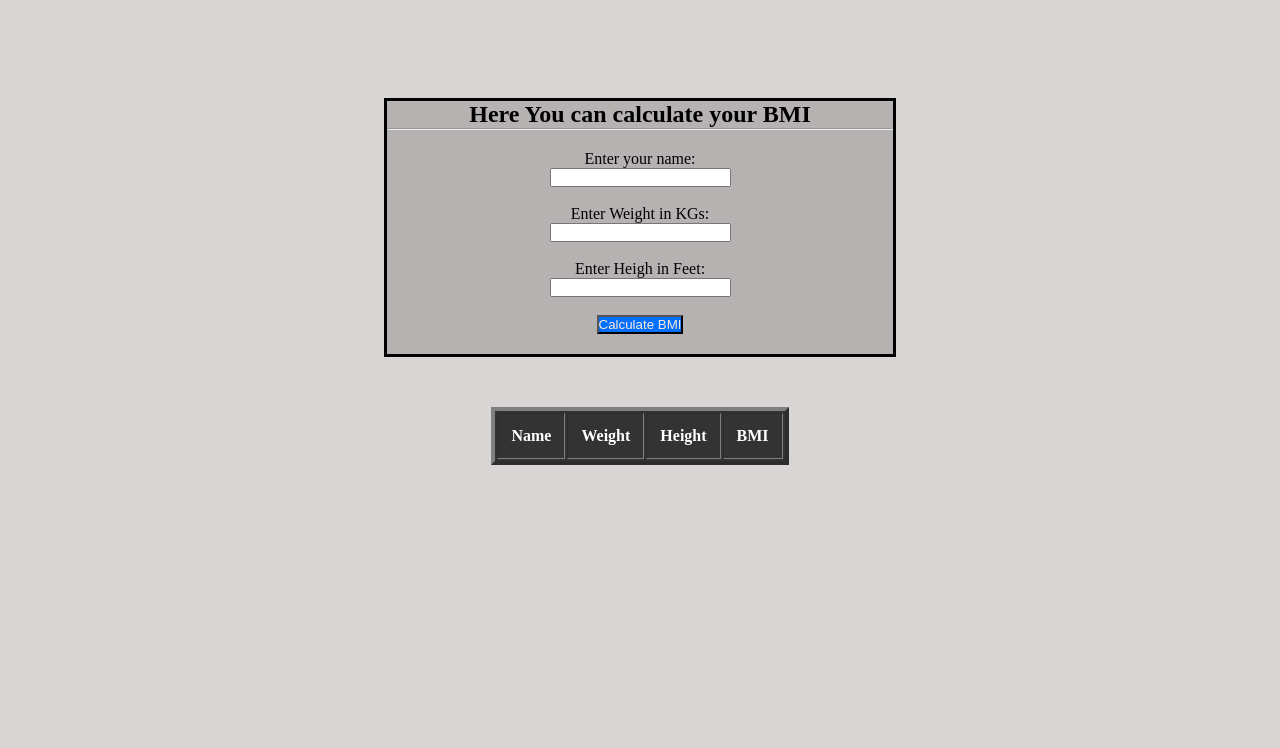
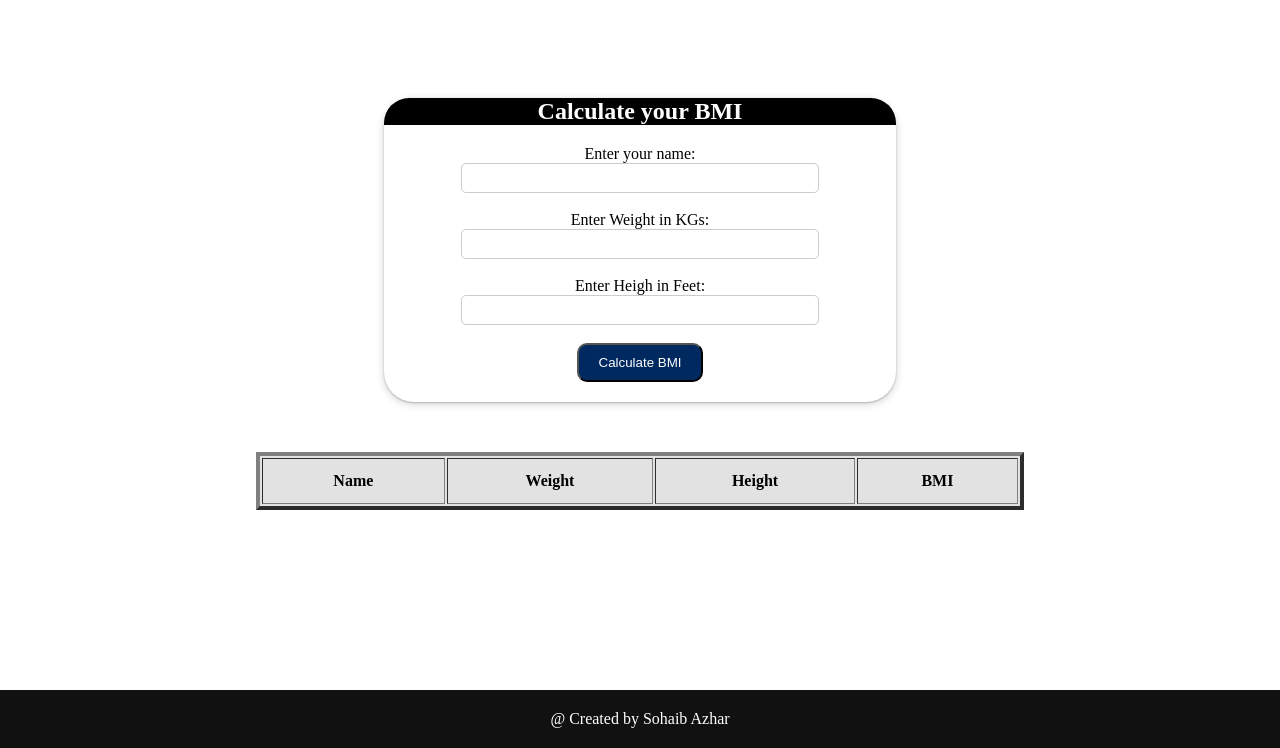
Before and after one commit to Sohaib-Azhar010/GUI_BMI_Calculator, a plain HTML site: page index.html in a window 1280 px wide. Shown: the part 52-800 px from the top of the page. Drawn offline with Linux system fonts and the light colour scheme.

Commit message:
first commit

```diff
--- a/index.html
+++ b/index.html
@@ -14,8 +14,7 @@
       </nav>
     </header>
     <div class="cal">
-      <h2>Here You can calculate your BMI</h2>
-      <hr />
+      <h2>Calculate your BMI</h2>
 
       <form>
         <label for="name">Enter your name:</label><br />
@@ -28,7 +27,7 @@
       </form>
     </div>
     <center>
-    <table border="4" id="show">
+    <table border="4" id="show" class="show">
       <thead>
         <tr>
           <th>Name</th>
@@ -40,6 +39,9 @@
     </table>
   </center>
 
+  <footer>
+    <p>@ Created by Sohaib Azhar</p>
+  </footer>
     <script src="/index.js"></script>
   </body>
 </html>
--- a/index.js
+++ b/index.js
@@ -1,4 +1,3 @@
-
 
 var list1=[];
 var list2=[];
@@ -8,6 +7,7 @@ var list4=[];
 var n=1;
 var x=0;
 function AddRow(){
+
     var addrown=document.getElementById("show");
     var newrow=addrown.insertRow(n);
 
@@ -37,4 +37,5 @@ function AddRow(){
 
 
 
+
 }
--- a/style.css
+++ b/style.css
@@ -5,12 +5,12 @@
   }
 
   body{
-    background-color: rgba(153, 141, 141, 0.363);
+    background-color: rgb(255, 255, 255);
   }
 
   nav{
     background-color: rgb(0, 0, 0);
-    color: antiquewhite;
+    color: rgb(255, 255, 255);
     text-align: center;
     height: 50px;
 
@@ -21,17 +21,22 @@
   }
 
   .cal{
-    background-color: rgba(82, 77, 77, 0.253);
     margin-top: 100px;
     margin-left: 30%;
     margin-right: 30%;
-    border-style: solid;
-    border-color: rgb(0, 0, 0);
+    box-shadow: rgba(60, 64, 67, 0.3) 0px 1px 2px 0px, rgba(60, 64, 67, 0.15) 0px 2px 6px 2px;
 
+  }
+
+  .cal{
+    border-radius: 30px;
   }
 
   .cal h2{
     text-align: center;
+    background-color: black;
+    color: white;
+    border-radius: 25px 25px 0 0;
   }
 
   .cal form{
@@ -39,21 +44,85 @@
     text-align: center;
   }
 
+  .cal input{
+    height: 30px;
+    width: 70%;
+    border: 1px solid #ccc;
+    border-radius: 5px;
+
+  }
+
   button{
     margin-bottom: 20px;
-    background-color: rgb(0, 110, 255);
-    color: antiquewhite;
+    background-color: rgb(0, 41, 95);
+    color: rgb(255, 255, 255);
+    padding: 10px 20px;
+    cursor: pointer;
+    border-radius: 10px;
 
+  }
+
+  button:hover{
+    color: white;
+    background-color: black;
   }
 
  table{
   margin-top: 50px;
   text-align: center;
-  background: #333;
-  color: #fff;
+  background: #e2e2e2;
+  color: #000000;
+  margin-bottom: 100px;
+  width: 60%;
+
 
  }
 
 #show th,#show td{
   padding: 13px;
 }
+
+
+footer{
+  position: fixed;
+  bottom: 0;
+  left: 0;
+  right: 0;
+  background: #111;
+  height: auto;
+  width: 100vw;
+  padding: 20px 0;
+  color: #fff;
+  text-align: center;
+}
+
+@media only screen and (max-width:700px) {
+  .cal{
+    margin-left: 15%;
+    margin-right: 15%;
+
+  }
+
+  body{
+    height: 100%;
+  }
+
+
+}
+
+@media only screen and (max-width:400px) {
+
+  body{
+    height: 100%;
+  }
+
+  .cal{
+    margin-left: 10%;
+    margin-right: 10%;
+  }
+
+  table{
+    width: 90%;
+  }
+
+}
```
